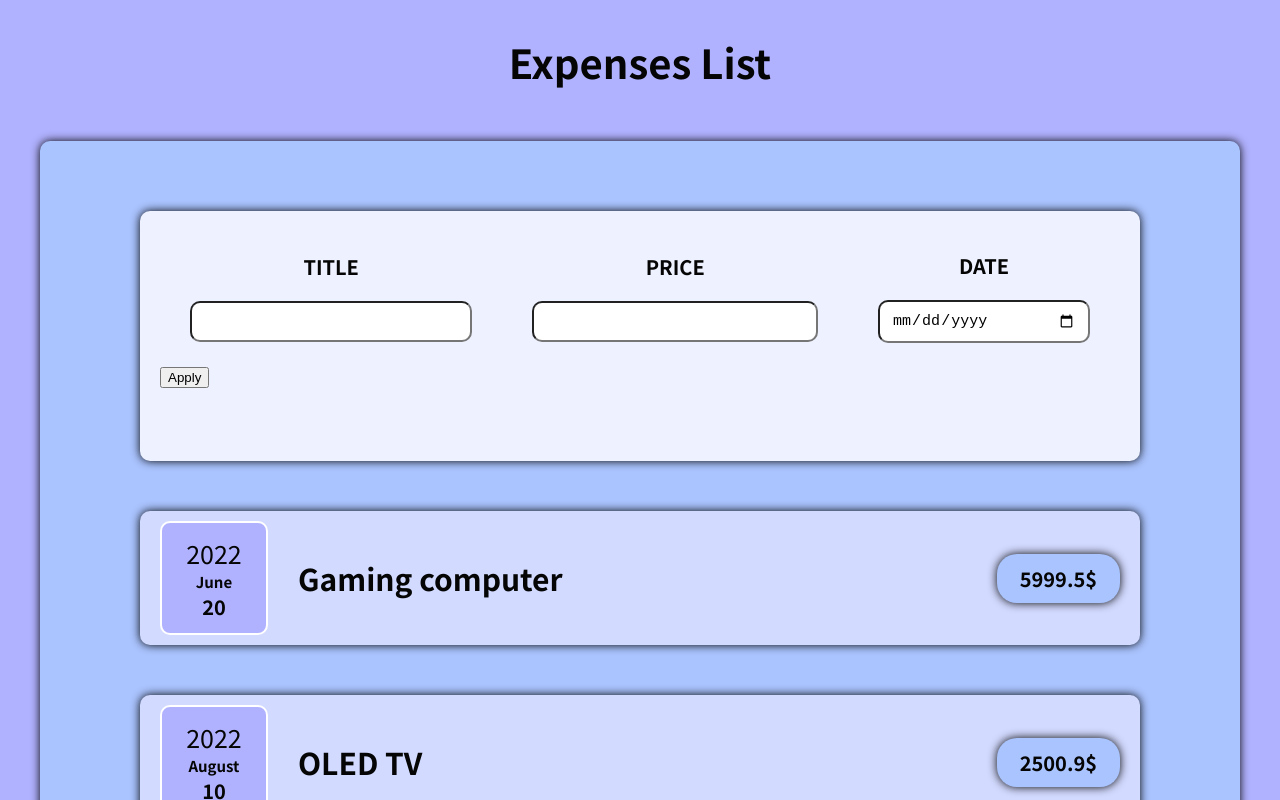
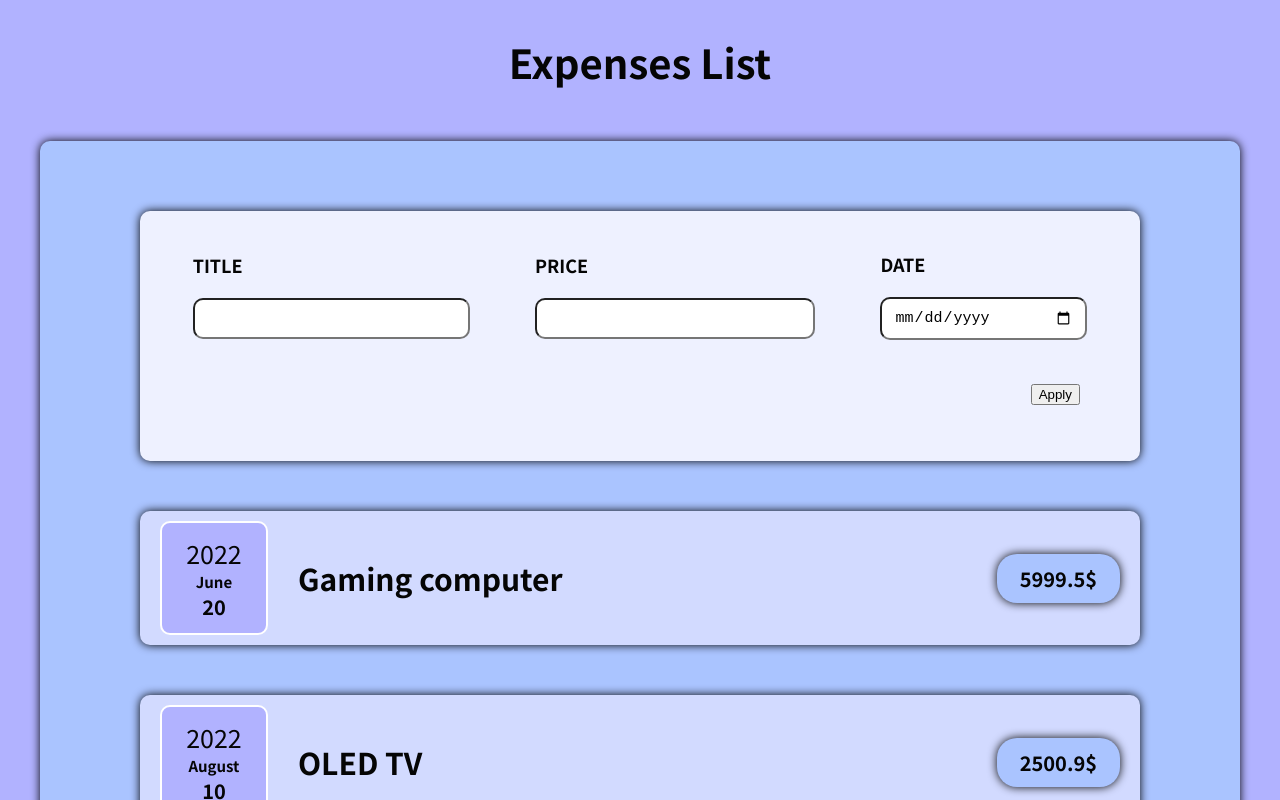
Before and after one commit to Reivah/React-Expenses, a React (Create React App) app: page / in a window 1280 px wide. Shown: the top 800 px of the page. Built offline with nearby package versions, Linux system fonts and the light colour scheme.

Commit message:
styling button formbox

```diff
--- a/src/components/FormExpenses/FormExpenses.css
+++ b/src/components/FormExpenses/FormExpenses.css
@@ -2,12 +2,13 @@
     display: flex;
     align-items: center;
     justify-content: space-between;
-    text-align: center;
+
 }
 
 .form-main__box {
+    text-align: left;
     margin: 20px auto;
-    font-size: 20px;
+    font-size: 18px;
     font-weight: bold;
     text-transform: uppercase;
 }
@@ -21,3 +22,8 @@
     font-size: 15px;
     border-radius: 10px;
 }
+
+.button-box {
+    margin: 20px 40px 0 0;
+    text-align: end;
+}
```
